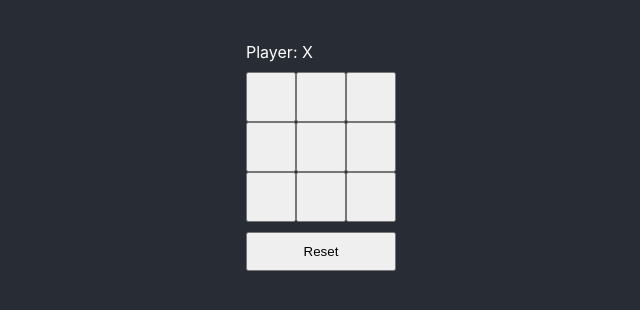
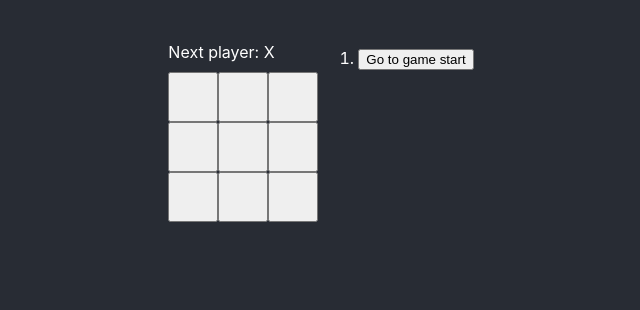
Before and after one commit to samanrashidii/tictactoe, a React (Create React App) app: page / in a window 1280 px wide. Shown: the top 310 px of the page, without its empty margins (319-959 px from the left). Built offline with nearby package versions, Linux system fonts and the light colour scheme.

Commit message:
feature: complete first version of game based on react tutorial

```diff
--- a/public/index.html
+++ b/public/index.html
@@ -7,7 +7,7 @@
     <meta name="theme-color" content="#000000" />
     <meta
       name="description"
-      content="Web site created using create-react-app"
+      content="Simple TicTacToe Game created with React"
     />
     <link rel="apple-touch-icon" href="%PUBLIC_URL%/logo192.png" />
     <!--
@@ -24,7 +24,7 @@
       work correctly both with client-side routing and a non-root public URL.
       Learn how to configure a non-root public URL by running `npm run build`.
     -->
-    <title>React App</title>
+    <title>Simple TicTacToe Game</title>
   </head>
   <body>
     <noscript>You need to enable JavaScript to run this app.</noscript>
--- a/src/App.css
+++ b/src/App.css
@@ -25,6 +25,10 @@ button{
   width: 150px;
 }
 
+.game{
+  display: flex;
+}
+
 .board{
   display: flex;
   flex-wrap: wrap;
@@ -50,3 +54,7 @@ button{
   padding: 10px 0;
   margin-top: 10px;
 }
+
+.game-info{
+  color: #ffffff;
+}
--- a/src/App.js
+++ b/src/App.js
@@ -1,11 +1,11 @@
 import './App.css';
-import Board from './components/Board'
+import Game from './components/Game'
 
 function App() {
 
   return (
     <div className="App">
-      <Board />
+      <Game />
     </div>
   );
 }
--- a/src/components/Board.js
+++ b/src/components/Board.js
@@ -1,14 +1,20 @@
 import Square from './Square';
-import { useState } from 'react';
 
-export default function Board () {
-    const [xIsNext, setXIsNext] = useState(true);
-    const [squares, setSquares] = useState(Array(9).fill(null))
-    const [history, setHistory] = useState([])
-    const currentPlayer = `Player: ${xIsNext ? 'X' : 'O'}`;
+export default function Board ({xIsNext, squares, gameIsTie, onPlay}) {
+
+    const winner = calculateWinner(squares);
+    let status = 'Next player: ' + (xIsNext ? 'X' : 'O')
 
     const handleClick = function (i) {
-        if (squares[i] || calculateWinner(squares)) {
+
+        if (winner) {
+            status = 'Winner is : ' + winner;
+        }
+        if (gameIsTie) {
+            status = 'Game is Tie';
+        }
+
+        if (squares[i] || winner) {
             return;
         }
         const newSquares = squares.slice();
@@ -17,16 +23,7 @@ export default function Board () {
         } else {
             newSquares[i] = 'O';
         }
-        setSquares(newSquares);
-        if (calculateWinner(newSquares)) {
-            alert(`Winner is ${xIsNext ? 'X' : 'O'}`)
-        } else {
-            setXIsNext(!xIsNext);
-        }
-    }
-
-    const resetBoard = function () {
-        setSquares(Array(9).fill(null));
+        onPlay(newSquares);
     }
 
     function calculateWinner (squares) {
@@ -50,12 +47,8 @@ export default function Board () {
       }
 
     return (
-      <div className="game-board">
-        <div
-            className="panel"
-        >
-            {currentPlayer}
-        </div>
+        <>
+            <div className="status panel">{status}</div>
             <div
                 className="board"
             >
@@ -67,12 +60,6 @@ export default function Board () {
                     />
                 ))}
             </div>
-        <button
-            className="reset-button"
-            onClick={resetBoard}
-        >
-            Reset
-        </button>
-      </div>
+        </>
     );
 };
--- /dev/null
+++ b/src/components/Game.js
@@ -0,0 +1,50 @@
+import Board from './Board';
+import { useState } from 'react';
+
+export default function Game () {
+    const [currentMove, setCurrentMove] = useState(0);
+    const xIsNext = currentMove % 2 === 0;
+    const [history, setHistory] = useState([Array(9).fill(null)]);
+    const currentSquares = history[currentMove];
+    const [gameIsTie, setGameIsTie] = useState(false);
+
+    function handlePlay (newSquares) {
+        const newHistory = [...history.slice(0, currentMove + 1), newSquares];
+        setHistory(newHistory);
+        setCurrentMove(newHistory.length - 1);
+        history.forEach((historyItem) => {
+            if (!historyItem) {
+                setGameIsTie(true);
+            }
+        })
+    }
+
+    function jumpTo (nextMove) {
+        setCurrentMove(nextMove);
+    }
+
+    const moves = history.map((squares, move) => {
+        let description;
+        if (move > 0) {
+            description = `Go to move #${move}`;
+        } else {
+            description = `Go to game start`;
+        }
+        return (
+            <li key={move}>
+                <button onClick={() => jumpTo(move)}>{description}</button>
+            </li>
+        )
+    })
+
+    return (
+      <div className="game">
+        <div className="game-board">
+            <Board xIsNext={xIsNext} squares={currentSquares} gameIsTie={gameIsTie} onPlay={handlePlay} />
+        </div>
+        <div className="game-info">
+            <ol>{moves}</ol>
+        </div>
+      </div>
+    );
+};
```
Lines whose indentation alone changed are shown as unchanged.
